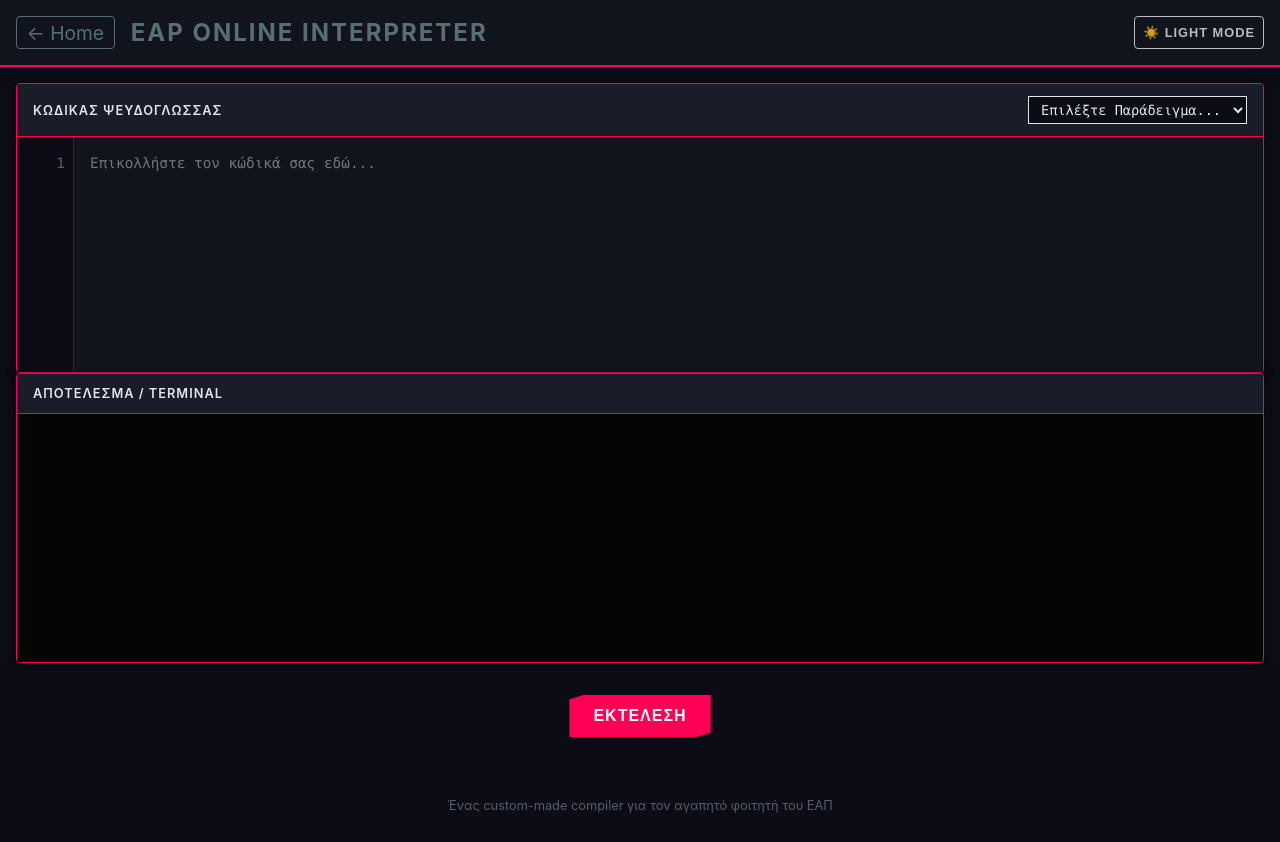
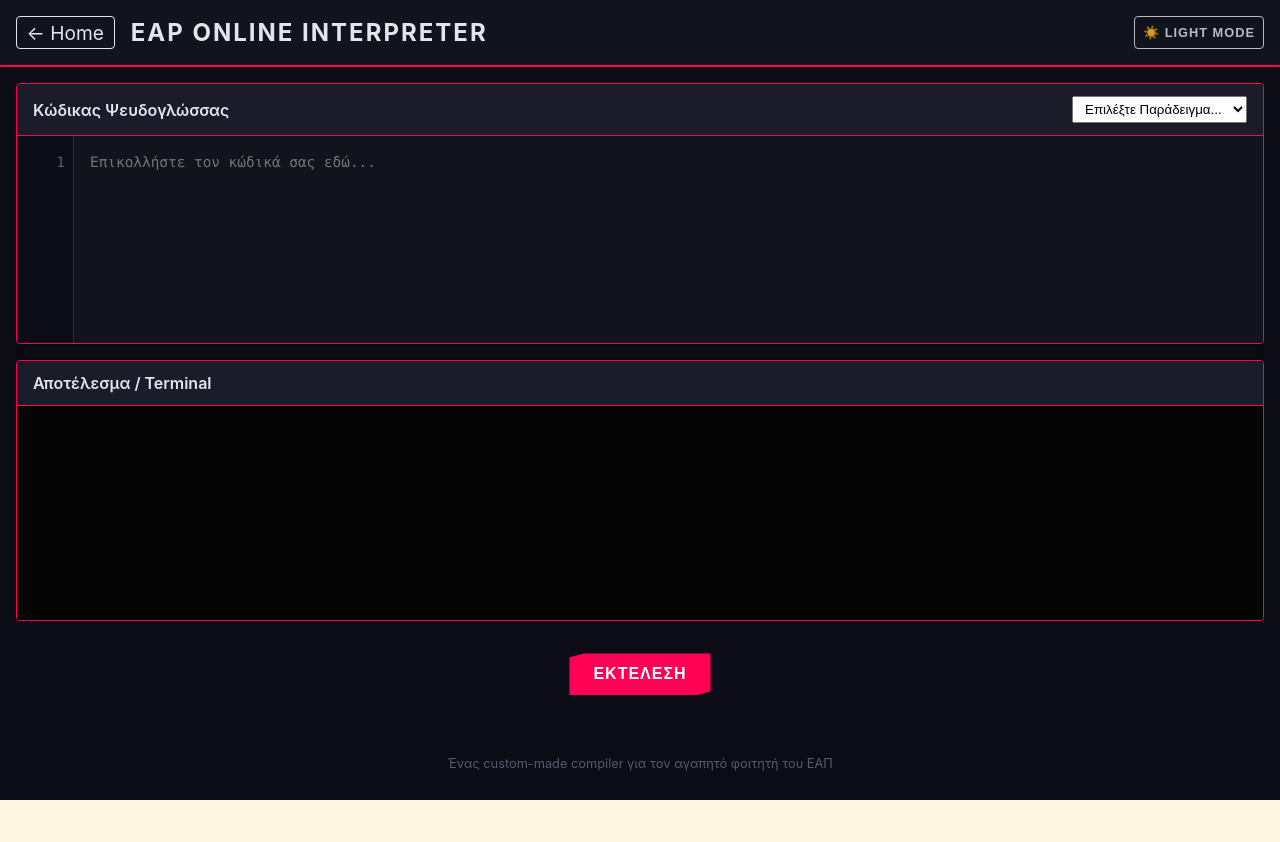
Before and after one commit to daspridis/Eap-online-compiler, a plain HTML site: page editor.html in a window 1280 px wide. Both pictures are taken after a click on the button "🌙 DARK MODE". After the commit the page ends 800 px from the top, so only its background shows below. Drawn offline with Linux system fonts and the light colour scheme.

Commit message:
Fix: Layout overhaul to force fixed editor height and scrollbars

```diff
--- a/app.js
+++ b/app.js
@@ -327,11 +327,11 @@ document.addEventListener('DOMContentLoaded', () => {
         line.textContent = text;
         line.className = `term-${type}`;
         terminalOutput.appendChild(line);
-        terminalOutput.scrollTop = terminalOutput.scrollHeight;
 		if (terminalWindow) {
             terminalWindow.scrollTop = terminalWindow.scrollHeight;
         }
     };
+
 
     const clearTerminal = () => {
         terminalOutput.innerHTML = '';
--- a/style.css
+++ b/style.css
@@ -3,11 +3,10 @@
     --font-ui: -apple-system, BlinkMacSystemFont, "Segoe UI", Roboto, Helvetica, Arial, sans-serif;
     --font-mono: "Fira Code", "SFMono-Regular", Consolas, "Liberation Mono", Menlo, Courier, monospace;
 
-    /* LIGHT MODE: Linux Terminal Style (Solarized Light inspired) */
+    /* Colors */
     --bg-color: #fdf6e3;
     --text-color: #657b83;
     --header-bg: #eee8d5;
-    --header-text: #586e75;
     --panel-bg: #fdf6e3;
     --panel-header-bg: #eee8d5;
     --panel-header-border: #93a1a1;
@@ -15,26 +14,25 @@
     --line-num-text: #93a1a1;
     --line-num-border: #93a1a1;
     --editor-text: #586e75;
-    --output-bg: #002b36; /* Dark terminal for output contrast */
+    --output-bg: #002b36;
     --output-text: #839496;
     --button-bg: #2aa198;
     --button-hover: #268bd2;
     --scroll-track: transparent;
     --scroll-thumb: #93a1a1;
     --scroll-thumb-hover: #586e75;
+    --selection-bg: rgba(38, 139, 210, 0.3);
 
-    --selection-bg: rgba(38, 139, 210, 0.3); /* Solarized Blue with opacity */
+    /* Syntax Highlighting */
+    --token-keyword: #859900;
+    --token-builtin: #268bd2;
+    --token-string: #2aa198;
+    --token-number: #d33682;
+    --token-comment: #93a1a1;
+    --token-operator: #b58900;
+    --token-type: #6c71c4;
 
-    /* Syntax Highlighting Colors (Light/Solarized) */
-    --token-keyword: #859900; /* Green */
-    --token-builtin: #268bd2; /* Blue */
-    --token-string: #2aa198; /* Cyan */
-    --token-number: #d33682; /* Magenta */
-    --token-comment: #93a1a1; /* Grey */
-    --token-operator: #b58900; /* Yellow */
-    --token-type: #6c71c4; /* Violet */
-
-    /* Terminal Specifics (Light Mode) */
+    /* Terminal */
     --term-font: "Courier New", Courier, monospace;
     --term-success: #859900;
     --term-error: #dc322f;
@@ -43,68 +41,139 @@
 }
 
 [data-theme="dark"] {
-    /* DARK MODE: Cyberpunk (Neon / Dark) */
-    --bg-color: #0b0c15; /* Deep dark blue/black */
+    --bg-color: #0b0c15;
     --text-color: #e0e6ed;
     --header-bg: #12141d;
     --panel-bg: #12141d;
     --panel-header-bg: #1a1c29;
-    --panel-header-border: #ff0055; /* Neon Pink Border */
+    --panel-header-border: #ff0055;
     --line-num-bg: #0b0c15;
     --line-num-text: #565b70;
     --line-num-border: #2a2d3e;
     --editor-text: #e0e6ed;
-    --output-bg: #050505; /* Pitch black terminal */
-    --output-text: #00ff9f; /* Cyber Green */
-    --button-bg: #ff0055; /* Neon Pink */
+    --output-bg: #050505;
+    --output-text: #00ff9f;
+    --button-bg: #ff0055;
     --button-hover: #ff2a75;
     --scroll-thumb: #ff0055;
     --scroll-thumb-hover: #ff2a75;
+    --selection-bg: rgba(255, 0, 85, 0.3);
 
-    --selection-bg: rgba(255, 0, 85, 0.3); /* Neon Pink with opacity */
-
-    /* Syntax Highlighting Colors (Cyberpunk) */
-    --token-keyword: #ff0055; /* Pink */
-    --token-builtin: #00f3ff; /* Cyan */
-    --token-string: #ffee00; /* Yellow */
-    --token-number: #bd00ff; /* Purple */
-    --token-comment: #565b70; /* Muted Blue */
-    --token-operator: #00ff9f; /* Green */
+    --token-keyword: #ff0055;
+    --token-builtin: #00f3ff;
+    --token-string: #ffee00;
+    --token-number: #bd00ff;
+    --token-comment: #565b70;
+    --token-operator: #00ff9f;
     --token-type: #00f3ff;
 
-    /* Terminal Specifics (Dark Mode) */
-    --term-font: "Courier New", Courier, monospace;
     --term-success: #00ff9f;
     --term-error: #ff0055;
     --term-info: #00f3ff;
     --term-input: #ffee00;
 }
 
-body { font-family: var(--font-ui); margin: 0; background-color: var(--bg-color); color: var(--text-color); display: flex; flex-direction: column; min-height: 100vh; transition: background-color 0.3s, color 0.3s; }
+/* --- Η ΠΥΡΗΝΙΚΗ ΛΥΣΗ ΓΙΑ ΤΟ LAYOUT --- */
+
+/* 1. Κλειδώνουμε όλη τη σελίδα για να μην κάνει scroll το body */
+html, body {
+    height: 100vh;
+    margin: 0;
+    overflow: hidden; /* Κανένα scroll στη σελίδα, μόνο στα panels */
+    font-family: var(--font-ui);
+    background-color: var(--bg-color);
+    color: var(--text-color);
+    display: flex;
+    flex-direction: column;
+}
+
 header {
     background-color: var(--header-bg);
     color: var(--header-text);
     padding: 1rem;
     box-shadow: 0 2px 4px rgba(0,0,0,0.2);
-    position: relative;
     border-bottom: 2px solid var(--panel-header-border);
     display: flex;
     justify-content: space-between;
     align-items: center;
-    flex-wrap: wrap;
-    gap: 1rem;
+    flex-shrink: 0; /* Το Header δεν μικραίνει ποτέ */
 }
 h1 { margin: 0; font-size: 1.5rem; text-transform: uppercase; letter-spacing: 2px; }
-main { flex: 1; display: flex; flex-direction: column; padding: 1rem; gap: 1rem; }
-.container { flex: 10; gap: 1rem; min-height: 0; }
-.editor-container, .output-container { display: flex; flex-direction: column;height:36vh;  background-color: var(--panel-bg); border-radius: 4px; box-shadow: 0 0 10px rgba(0,0,0,0.5); overflow-y: auto; transition: background-color 0.3s; border: 1px solid var(--panel-header-border); }
-.panel-header { padding: 0.75rem 1rem; background-color: var(--panel-header-bg); border-bottom: 1px solid var(--panel-header-border); font-weight: 600; display: flex; justify-content: space-between; align-items: center; text-transform: uppercase; font-size: 0.8rem; letter-spacing: 1px; color: var(--text-color); }
-#example-selector { padding: 0.25rem 0.5rem; border-radius: 0; border: 1px solid var(--text-color); font-size: 0.85rem; background-color: var(--bg-color); color: var(--text-color); font-family: var(--font-mono); cursor: pointer;}
-.editor-wrapper { display: flex; flex: 1; position: relative; overflow: hidden; }
-#line-numbers { width: 40px; padding: 1rem 0.5rem; text-align: right; background-color: var(--line-num-bg); color: var(--line-num-text); border-right: 1px solid var(--line-num-border); font-family: var(--font-mono); font-size: 0.9rem; line-height: 1.5; user-select: none; overflow: hidden; transition: background-color 0.3s, color 0.3s, border-color 0.3s; }
 
-/* Code Editor Area with Highlighting */
-.code-area { position: relative; flex: 1;  overflow: hidden; }
+main {
+    flex: 1; /* Πιάνει όλο τον υπόλοιπο χώρο */
+    display: flex;
+    flex-direction: column;
+    padding: 1rem;
+    gap: 1rem;
+    overflow: hidden; /* Απαγορεύουμε το ξεχείλωμα στο main */
+}
+
+/* 2. Το Container πιάνει το 100% του main */
+.container {
+    flex: 1;
+    display: flex;
+    flex-direction: column;
+    gap: 1rem;
+    min-height: 0; /* ΚΡΙΣΙΜΟ: Επιτρέπει στα παιδιά να συρρικνωθούν */
+    overflow: hidden;
+}
+
+/* 3. Editor & Output: Μοιράζονται τον χώρο και δεν ξεχειλώνουν */
+.editor-container, .output-container {
+    flex: 1;
+    display: flex;
+    flex-direction: column;
+    background-color: var(--panel-bg);
+    border-radius: 4px;
+    box-shadow: 0 0 10px rgba(0,0,0,0.5);
+    border: 1px solid var(--panel-header-border);
+    min-height: 0; /* ΚΡΙΣΙΜΟ: Stop resizing based on content */
+    overflow: hidden; /* ΚΡΙΣΙΜΟ: Κόβει οτιδήποτε εξέχει */
+}
+
+.panel-header {
+    padding: 0.75rem 1rem;
+    background-color: var(--panel-header-bg);
+    border-bottom: 1px solid var(--panel-header-border);
+    font-weight: 600;
+    display: flex;
+    justify-content: space-between;
+    align-items: center;
+    flex-shrink: 0; /* Το header δεν μικραίνει */
+}
+#example-selector { padding: 0.25rem 0.5rem; cursor: pointer; }
+
+/* 4. Ο Wrapper του Editor: Πιάνει τον υπόλοιπο χώρο */
+.editor-wrapper {
+    flex: 1;
+    display: flex;
+    position: relative;
+    min-height: 0; /* ΚΡΙΣΙΜΟ */
+    overflow: hidden;
+}
+
+#line-numbers {
+    width: 40px;
+    padding: 1rem 0.5rem;
+    text-align: right;
+    background-color: var(--line-num-bg);
+    color: var(--line-num-text);
+    border-right: 1px solid var(--line-num-border);
+    font-family: var(--font-mono);
+    font-size: 0.9rem;
+    line-height: 1.5;
+    user-select: none;
+    overflow: hidden; /* Κρύβουμε το scroll των αριθμών */
+}
+
+/* 5. Η ΠΕΡΙΟΧΗ ΤΟΥ ΚΩΔΙΚΑ - ΕΔΩ ΓΙΝΕΤΑΙ Η ΜΑΓΕΙΑ */
+.code-area {
+    position: relative; /* Για να πιάσει τα absolute παιδιά */
+    flex: 1;
+    height: 100%; /* Γεμίζει το ύψος */
+    overflow: hidden;
+}
 
 textarea, pre {
     margin: 0;
@@ -116,44 +185,46 @@ textarea, pre {
     vertical-align: top;
 }
 
-/* Ensure code inside pre inherits perfectly */
-pre code {
-    font-family: inherit;
-    font-size: inherit;
-    line-height: inherit;
-    padding: 0;
-    margin: 0;
-    white-space: pre;
-}
+/* 6. ΚΑΡΦΩΝΟΥΜΕ ΤΑ LAYERS (Highlighting & Textarea) */
+/* Χρησιμοποιούμε position absolute και τα κολλάμε στις 4 γωνίες */
+/* Έτσι αγνοούν το μέγεθος του κειμένου και υπακούν μόνο στο γονέα */
 
-/* The highlighting pre element is behind */
 #highlighting {
     position: absolute;
     top: 0;
     left: 0;
+    right: 0;
+    bottom: 0;
+
     width: 100%;
     height: 100%;
-    pointer-events: none; /* Let clicks pass through */
+
+    pointer-events: none;
     z-index: 1;
     background-color: var(--panel-bg);
     color: var(--editor-text);
-    overflow: auto; /* Match textarea scrolling */
-    box-sizing: border-box; /* Important for padding match */
-    white-space: pre; /* Should match textarea */
+
+    overflow: auto; /* ΕΔΩ ΕΙΝΑΙ ΤΟ SCROLLBAR */
+    box-sizing: border-box;
+    white-space: pre;
 }
 
-/* The textarea is transparent and on top */
 #code-editor {
     position: absolute;
     top: 0;
     left: 0;
+    right: 0;
+    bottom: 0;
+
     width: 100%;
     height: 100%;
+
     z-index: 2;
     background-color: transparent;
-    color: transparent; /* Text is hidden, only caret visible */
-    caret-color: var(--text-color); /* Caret color matches text */
-    overflow: auto;
+    color: transparent;
+    caret-color: var(--text-color);
+
+    overflow: auto; /* ΕΔΩ ΕΙΝΑΙ ΤΟ SCROLLBAR */
     box-sizing: border-box;
     white-space: pre;
     resize: none;
@@ -165,7 +236,7 @@ pre code {
     color: transparent;
 }
 
-/* Terminal Styles */
+/* Terminal */
 #terminal-window {
     flex: 1;
     background-color: var(--output-bg);
@@ -173,13 +244,14 @@ pre code {
     padding: 1rem;
     font-family: var(--term-font);
     font-size: 0.9rem;
-    overflow-y: auto;
+    overflow-y: auto; /* Scroll στο terminal */
     display: flex;
     flex-direction: column;
+    min-height: 0; /* ΚΡΙΣΙΜΟ */
 }
 
 #terminal-output { flex: 1; white-space: pre-wrap; word-wrap: break-word; }
-#terminal-input-line { display: flex; align-items: center; margin-top: 5px; border-top: 1px dashed var(--line-num-border); padding-top: 5px; }
+#terminal-input-line { display: flex; align-items: center; margin-top: 5px; border-top: 1px dashed var(--line-num-border); padding-top: 5px; flex-shrink: 0; }
 #terminal-prompt { color: var(--term-success); margin-right: 8px; font-weight: bold; }
 #terminal-input { flex: 1; background: transparent; border: none; color: var(--term-input); font-family: var(--term-font); font-size: 1rem; outline: none; caret-color: var(--term-input); }
 
@@ -189,20 +261,17 @@ pre code {
 .term-input-echo { color: var(--term-input); opacity: 0.7; }
 .term-output { color: var(--output-text); }
 
-
-button { background-color: var(--button-bg); color: white; border: none; padding: 0.75rem 1.5rem; cursor: pointer; font-size: 1rem; font-weight: bold; margin: 1rem; align-self: center; transition: all 0.2s; text-transform: uppercase; letter-spacing: 1px; border-radius: 0; clip-path: polygon(10% 0, 100% 0, 100% 90%, 90% 100%, 0 100%, 0 10%); }
+button {
+    background-color: var(--button-bg); color: white; border: none;
+    padding: 0.75rem 1.5rem; cursor: pointer; font-size: 1rem; font-weight: bold;
+    margin: 1rem; align-self: center; transition: all 0.2s;
+    text-transform: uppercase; letter-spacing: 1px; border-radius: 0;
+    clip-path: polygon(10% 0, 100% 0, 100% 90%, 90% 100%, 0 100%, 0 10%);
+    flex-shrink: 0;
+}
 button:hover { background-color: var(--button-hover); transform: translateY(-2px); box-shadow: 0 4px 10px rgba(0,0,0,0.3); }
 
-/* Syntax Highlighting Tokens */
-.token-keyword { color: var(--token-keyword); font-weight: bold; }
-.token-builtin { color: var(--token-builtin); }
-.token-string { color: var(--token-string); }
-.token-number { color: var(--token-number); }
-.token-comment { color: var(--token-comment); font-style: italic; }
-.token-operator { color: var(--token-operator); }
-.token-type { color: var(--token-type); }
-
-/* Theme Toggle Button */
+/* Theme Toggle */
 #theme-toggle {
     background: transparent;
     border: 1px solid var(--text-color);
@@ -210,7 +279,7 @@ button:hover { background-color: var(--button-hover); transform: translateY(-2px
     padding: 0.5rem;
     font-size: 0.8rem;
     margin: 0;
-    position: static; /* Removed absolute positioning */
+    position: static;
     transform: none;
     opacity: 0.8;
     clip-path: none;
@@ -218,20 +287,14 @@ button:hover { background-color: var(--button-hover); transform: translateY(-2px
 }
 #theme-toggle:hover { background: rgba(255,255,255,0.1); opacity: 1; color: var(--button-bg); border-color: var(--button-bg); }
 
-footer { text-align: center; padding: 1rem; color: var(--line-num-text); font-size: 0.8rem; }
+footer { text-align: center; padding: 1rem; color: var(--line-num-text); font-size: 0.8rem; flex-shrink: 0; }
+
 @media (max-width: 800px) {
     .container { flex-direction: column; }
 }
-
 @media (max-width: 500px) {
     h1 { font-size: 1.1rem; }
     header { padding: 0.75rem; }
-}
-
-/* Error line highlighting */
-.error-line {
-    background-color: rgba(255, 0, 85, 0.2);
-    border-right: 3px solid var(--term-error) !important;
 }
 
 /* Scrollbars */
@@ -239,3 +302,8 @@ footer { text-align: center; padding: 1rem; color: var(--line-num-text); font-si
 ::-webkit-scrollbar-track { background: var(--scroll-track); }
 ::-webkit-scrollbar-thumb { background: var(--scroll-thumb); border-radius: 5px; }
 ::-webkit-scrollbar-thumb:hover { background: var(--scroll-thumb-hover); }
+
+.error-line {
+    background-color: rgba(255, 0, 85, 0.2);
+    border-right: 3px solid var(--term-error) !important;
+}
```
